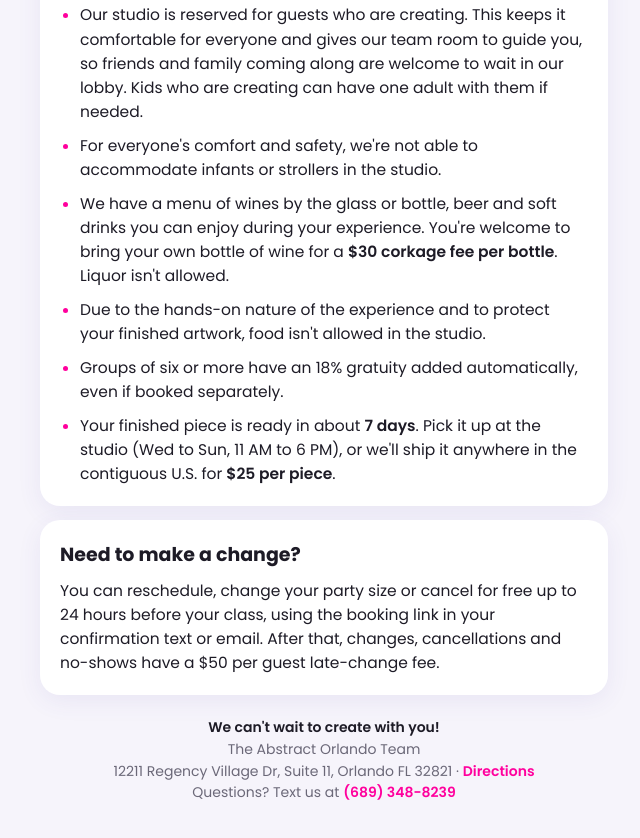
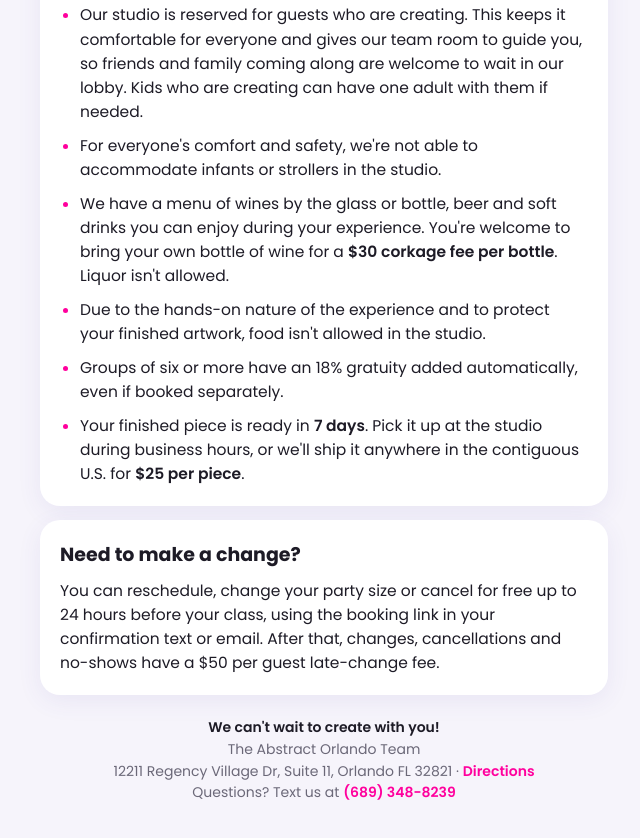
Before and after one commit to abstractorlando/abstract-checkin, a plain HTML site: page know.html in a window 1280 px wide. Shown: the part 863-1701 px from the top of the page, without its empty margins (316-956 px from the left). Drawn offline with Linux system fonts and the light colour scheme.

Commit message:
Add files via upload

```diff
--- a/know.html
+++ b/know.html
@@ -57,7 +57,7 @@
       <li>We have a menu of wines by the glass or bottle, beer and soft drinks you can enjoy during your experience. You're welcome to bring your own bottle of wine for a <b>$30 corkage fee per bottle</b>. Liquor isn't allowed.</li>
       <li>Due to the hands-on nature of the experience and to protect your finished artwork, food isn't allowed in the studio.</li>
       <li>Groups of six or more have an 18% gratuity added automatically, even if booked separately.</li>
-      <li>Your finished piece is ready in about <b>7 days</b>. Pick it up at the studio (Wed to Sun, 11 AM to 6 PM), or we'll ship it anywhere in the contiguous U.S. for <b>$25 per piece</b>.</li>
+      <li>Your finished piece is ready in <b>7 days</b>. Pick it up at the studio during business hours, or we'll ship it anywhere in the contiguous U.S. for <b>$25 per piece</b>.</li>
     </ul>
   </section>
 
```
